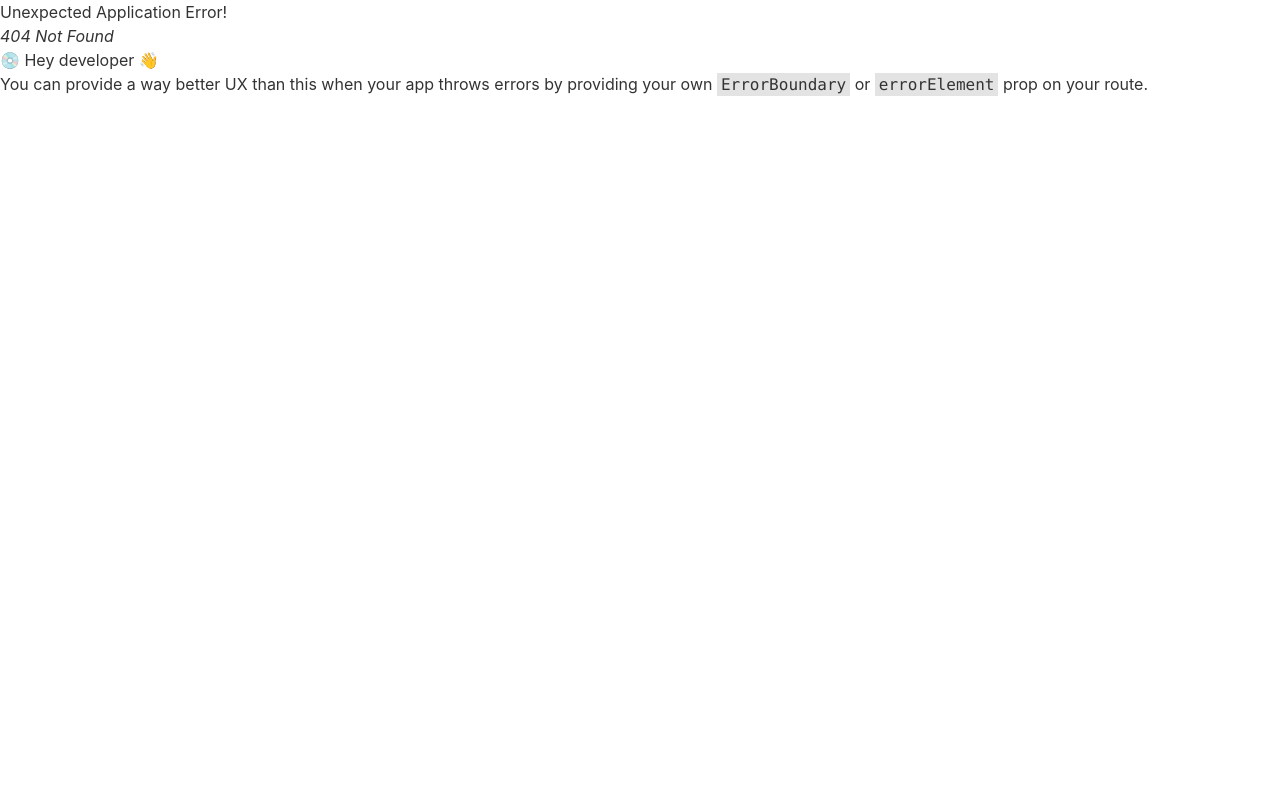
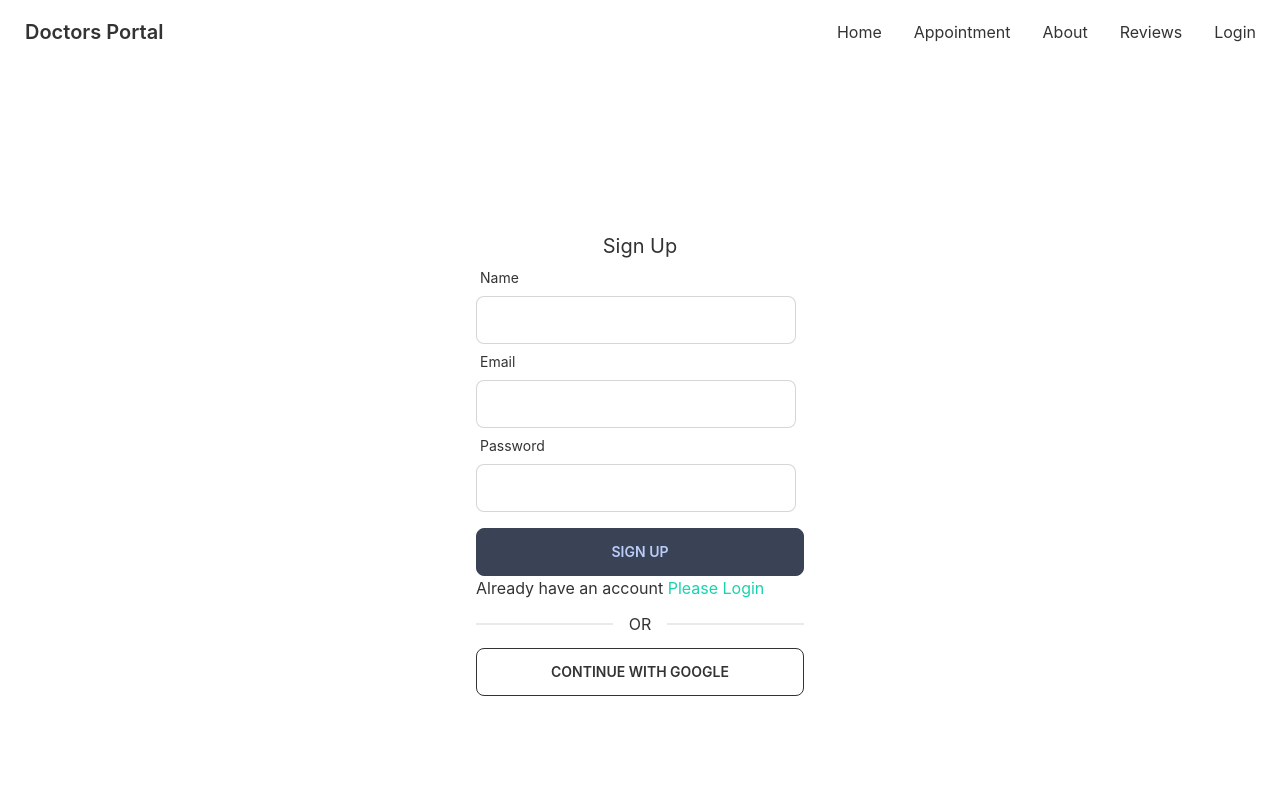
Before and after one commit to anamul101/doctor-portal-clinet, a React (Create React App) app: page /signup in a window 1280 px wide. Before the commit this address had no page. Shown: the top 800 px of the page. Built offline with nearby package versions, Linux system fonts and the light colour scheme; no server answers.

Commit message:
authentication

```diff
--- a/package.json
+++ b/package.json
@@ -8,9 +8,12 @@
     "@testing-library/user-event": "^13.5.0",
     "daisyui": "^2.39.1",
     "date-fns": "^2.29.3",
+    "firebase": "^9.14.0",
     "react": "^18.2.0",
     "react-day-picker": "^8.3.6",
     "react-dom": "^18.2.0",
+    "react-hook-form": "^7.39.3",
+    "react-hot-toast": "^2.4.0",
     "react-router-dom": "^6.4.3",
     "react-scripts": "5.0.1",
     "web-vitals": "^2.1.4"
--- a/src/App.js
+++ b/src/App.js
@@ -1,11 +1,13 @@
 
 import { RouterProvider } from 'react-router-dom';
 import { router } from './Routers/Routers';
+import { Toaster } from 'react-hot-toast';
 
 function App() {
   return (
     <div className='max-w-[1440px] mx-auto'>
       <RouterProvider router={router}></RouterProvider>
+      <Toaster></Toaster>
     </div>
   );
 }
--- /dev/null
+++ b/src/Contexts/AuthProvider.js
@@ -0,0 +1,55 @@
+import React, { createContext, useEffect, useState } from 'react';
+import {createUserWithEmailAndPassword, getAuth, onAuthStateChanged, signInWithEmailAndPassword, signOut, updateProfile} from 'firebase/auth';
+import app from '../Firebase/Firebase.config';
+
+export const AuthContext = createContext();
+const auth = getAuth(app)
+
+const AuthProvider = ({children}) => {
+    const [user, setUser] = useState(null);
+    const [loading, setLoading] = useState(true);
+    const createUser = (email, password) =>{
+        setLoading(true);
+        return createUserWithEmailAndPassword(auth, email, password);
+    }
+
+    const signIn = (email, password) =>{
+        setLoading(true);
+        return signInWithEmailAndPassword(auth, email, password);
+    }
+
+    const updateUser = (userInfo) =>{
+        return updateProfile(user, userInfo);
+    }
+
+    const logOut = () =>{
+        setLoading(true);
+        return signOut(auth);
+    }
+
+    useEffect( () =>{
+        const unsubscribe = onAuthStateChanged(auth, currentUser =>{
+            console.log('user observing');
+            setUser(currentUser);
+            setLoading(false);
+        });
+
+        return () => unsubscribe();
+    }, [])
+
+    const authInfo = {
+        createUser,
+        signIn,
+        updateUser,
+        logOut,
+        user,
+        loading
+    }
+    return (
+        <AuthContext.Provider value={authInfo}>
+            {children}
+        </AuthContext.Provider>
+    );
+};
+
+export default AuthProvider;
--- /dev/null
+++ b/src/Firebase/Firebase.config.js
@@ -0,0 +1,18 @@
+// Import the functions you need from the SDKs you need
+import { initializeApp } from "firebase/app";
+// TODO: Add SDKs for Firebase products that you want to use
+// https://firebase.google.com/docs/web/setup#available-libraries
+
+// Your web app's Firebase configuration
+const firebaseConfig = {
+  apiKey: process.env.REACT_APP_apiKey,
+  authDomain: process.env.REACT_APP_authDomain,
+  projectId: process.env.REACT_APP_projectId,
+  storageBucket: process.env.REACT_APP_storageBucket,
+  messagingSenderId: process.env.REACT_APP_messagingSenderId,
+  appId: process.env.REACT_APP_appId,
+};
+
+// Initialize Firebase
+const app = initializeApp(firebaseConfig);
+export default app;
--- a/src/Pages/LogIn/LogIn.js
+++ b/src/Pages/LogIn/LogIn.js
@@ -1,10 +1,70 @@
-import React from 'react';
+import React, { useContext, useState } from 'react';
+import { useForm } from 'react-hook-form';
+import { Link, useLocation, useNavigate } from 'react-router-dom';
+import { AuthContext } from '../../Contexts/AuthProvider';
+
+
+
+
 
 const LogIn = () => {
+    const { register, formState: { errors }, handleSubmit } = useForm();
+    const {signIn} = useContext(AuthContext)
+    const [loginError, setLoginError] = useState('');
+    const location = useLocation();
+    const navigate = useNavigate();
+
+    const from = location.state?.from?.pathname || '/';
+
+    const handleLogin = data => {
+        console.log(data);
+        setLoginError('');
+        signIn(data.email, data.password)
+            .then(result => {
+                const user = result.user;
+                console.log(user);
+                navigate(from, {replace: true});
+            })
+            .catch(error => {
+                console.log(error.message)
+                setLoginError(error.message);
+            });
+    }
     return (
-        <div>
-           <h1>login</h1>
+        <div className='h-[800px] flex justify-center items-center'>
+        <div className='w-96 p-7'>
+            <h2 className='text-xl text-center'>Login</h2>
+            <form onSubmit={handleSubmit(handleLogin)}>
+                <div className="form-control w-full max-w-xs">
+                    <label className="label"> <span className="label-text">Email</span></label>
+                    <input type="text"
+                        {...register("email", {
+                            required: "Email Address is required"
+                        })}
+                        className="input input-bordered w-full max-w-xs" />
+                    {errors.email && <p className='text-red-600'>{errors.email?.message}</p>}
+                </div>
+                <div className="form-control w-full max-w-xs">
+                    <label className="label"> <span className="label-text">Password</span></label>
+                    <input type="password"
+                        {...register("password", {
+                            required: "Password is required",
+                            minLength: { value: 6, message: 'Password must be 6 characters or longer' }
+                        })}
+                        className="input input-bordered w-full max-w-xs" />
+                    <label className="label"> <span className="label-text">Forget Password?</span></label>
+                    {errors.password && <p className='text-red-600'>{errors.password?.message}</p>}
+                </div>
+                <input className='btn btn-accent w-full' value="Login" type="submit" />
+                <div>
+                    {loginError && <p className='text-red-600'>{loginError}</p>}
+                </div>
+            </form>
+            <p>New to Doctors Portal <Link className='text-secondary' to="/signup">Create new Account</Link></p>
+            <div className="divider">OR</div>
+            <button className='btn btn-outline w-full'>CONTINUE WITH GOOGLE</button>
         </div>
+    </div>
     );
 };
 
--- /dev/null
+++ b/src/Pages/Signup/Signup.js
@@ -0,0 +1,76 @@
+import React, { useContext, useState } from 'react';
+import { useForm } from 'react-hook-form';
+import { Link } from 'react-router-dom';
+import { AuthContext } from '../../Contexts/AuthProvider';
+import toast from 'react-hot-toast';
+
+
+const Signup = () => {
+    const { register, handleSubmit, formState: { errors } } = useForm();
+    const { createUser, updateUser } = useContext(AuthContext);
+    const [signUpError, setSignUPError] = useState('')
+
+    const handleSignUp = (data) => {
+        console.log(data);
+        setSignUPError('');
+        createUser(data.email, data.password)
+            .then(result => {
+                const user = result.user;
+                console.log(user);
+                toast.success('User Created Successfully.')
+                const userInfo = {
+                    displayName: data.name
+                }
+                updateUser(userInfo)
+                    .then(() => { })
+                    .catch(err => console.log(err));
+            })
+            .catch(error => {
+                console.log(error)
+                setSignUPError(error.message)
+            });
+    }
+    return (
+
+        <div className='h-[800px] flex justify-center items-center'>
+            <div className='w-96 p-7'>
+                <h2 className='text-xl text-center'>Sign Up</h2>
+                <form onSubmit={handleSubmit(handleSignUp)}>
+                    <div className="form-control w-full max-w-xs">
+                        <label className="label"> <span className="label-text">Name</span></label>
+                        <input type="text" {...register("name", {
+                            required: "Name is Required"
+                        })} className="input input-bordered w-full max-w-xs" />
+                        {errors.name && <p className='text-red-500'>{errors.name.message}</p>}
+                    </div>
+                    <div className="form-control w-full max-w-xs">
+                        <label className="label"> <span className="label-text">Email</span></label>
+                        <input type="email" {...register("email", {
+                            required: true
+                        })} className="input input-bordered w-full max-w-xs" />
+                        {errors.email && <p className='text-red-500'>{errors.email.message}</p>}
+                    </div>
+                    <div className="form-control w-full max-w-xs">
+                        <label className="label"> <span className="label-text">Password</span></label>
+                        <input type="password" {...register("password", {
+                            required: "Password is required",
+                            minLength: { value: 6, message: "Password must be 6 characters long" },
+                            pattern: { value: /(?=.*[A-Z])(?=.*[!@#$&*])(?=.*[0-9])/, message: 'Password must have uppercase, number and special characters' }
+                        })} className="input input-bordered w-full max-w-xs" />
+                        {errors.password && <p className='text-red-500'>{errors.password.message}</p>}
+                    </div>
+                    <input className='btn btn-accent w-full mt-4' value="Sign Up" type="submit" />
+                    {signUpError && <p className='text-red-600'>{signUpError}</p>}
+                </form>
+                <p>Already have an account <Link className='text-secondary' to="/login">Please Login</Link></p>
+                <div className="divider">OR</div>
+                <button className='btn btn-outline w-full'>CONTINUE WITH GOOGLE</button>
+
+            </div>
+
+
+        </div>
+    );
+};
+
+export default Signup;
--- /dev/null
+++ b/src/Routers/PrivateRoute.js
@@ -0,0 +1,21 @@
+import React, { useContext } from 'react';
+import { Navigate, useLocation } from 'react-router-dom';
+import { AuthContext } from '../Contexts/AuthProvider';
+
+
+const PrivateRoute = ({children}) => {
+    const {user, loading} = useContext(AuthContext);
+    const location = useLocation();
+
+    if(loading){
+        return <progress className="progress w-56"></progress>
+    }
+
+    if (user){
+        return children;
+    }
+
+    return <Navigate to="/login" state={{from: location}} replace></Navigate>;
+};
+
+export default PrivateRoute;
--- a/src/Routers/Routers.js
+++ b/src/Routers/Routers.js
@@ -3,6 +3,7 @@
 import Appointment from "../Pages/Appointment/Appointment/Appointment";
 import Home from "../Pages/Home/Home/Home";
 import LogIn from "../Pages/LogIn/LogIn";
+import Signup from "../Pages/Signup/Signup";
 
 export const router = createBrowserRouter([
     {
@@ -18,6 +19,10 @@
                 element:<LogIn></LogIn>
             },
             {
+                path:'/signup',
+                element:<Signup></Signup>
+            },
+            {
                 path:'appointment',
                 element:<Appointment></Appointment>
             }
--- a/src/index.js
+++ b/src/index.js
@@ -4,11 +4,14 @@
 import App from './App';
 import reportWebVitals from './reportWebVitals';
 import 'react-day-picker/dist/style.css';
+import AuthProvider from './Contexts/AuthProvider';
 
 const root = ReactDOM.createRoot(document.getElementById('root'));
 root.render(
   <React.StrictMode>
+    <AuthProvider>
     <App />
+    </AuthProvider>
   </React.StrictMode>
 );
 
```
Also changed, not shown: 1 other file (tests, documents, lock files or other folders).
